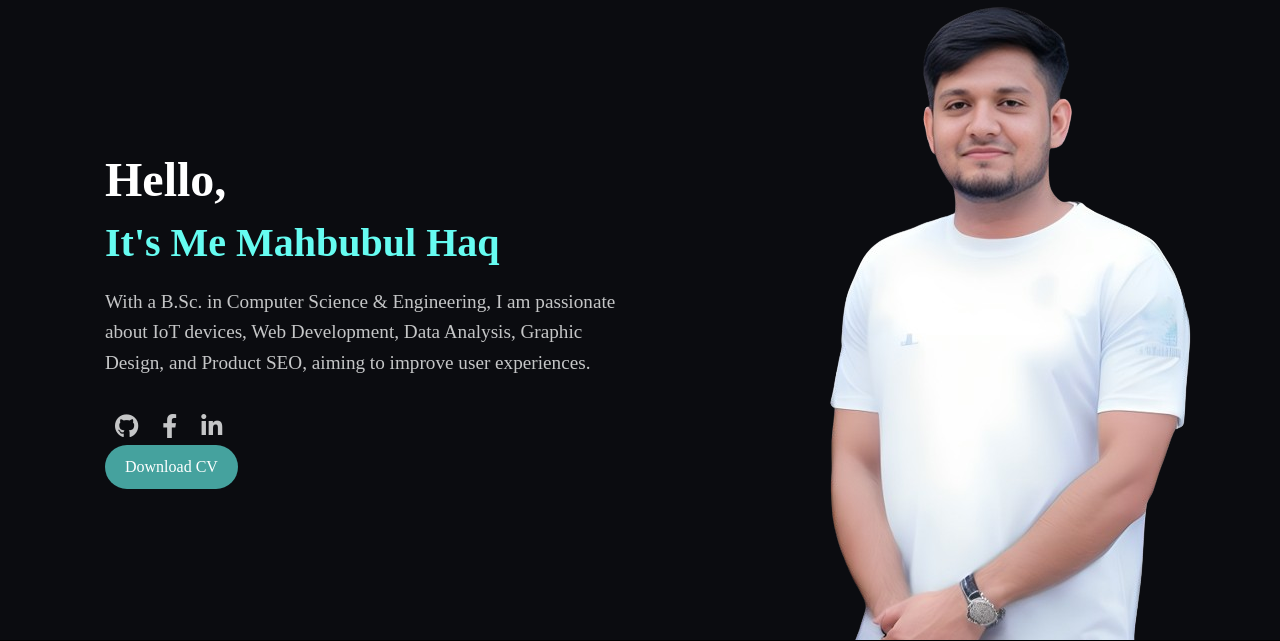
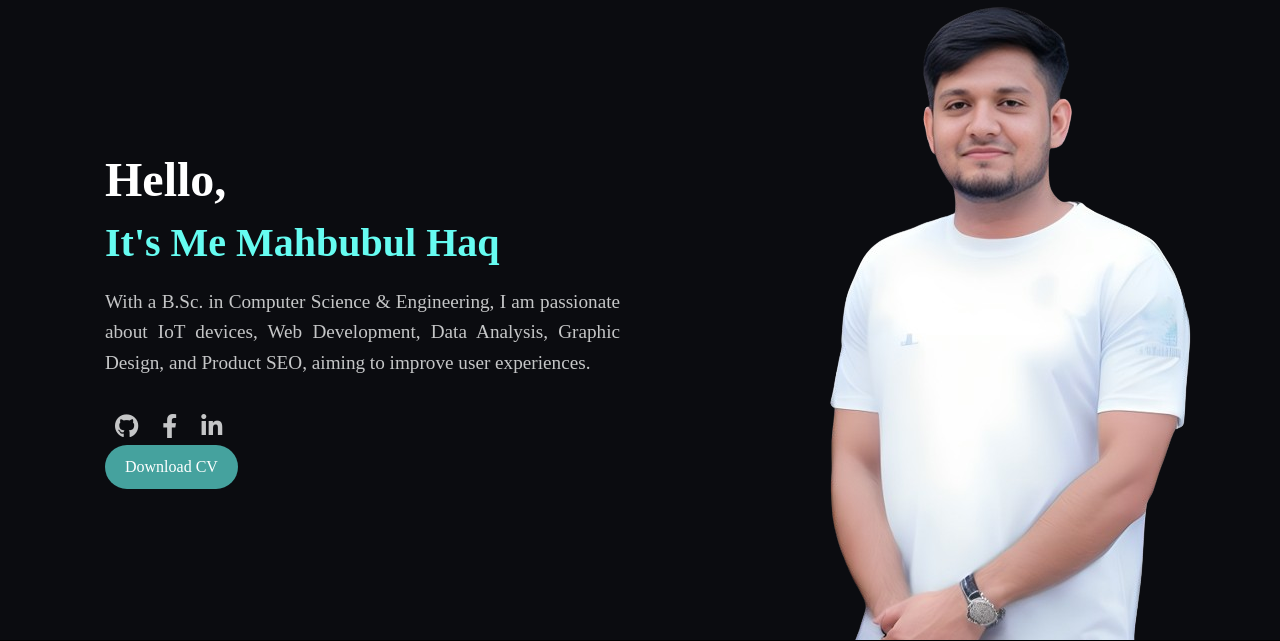
Before and after one commit to Mahbublhaq/Mahbubul_Haq, a Flask app: page / in a window 1280 px wide. Shown: the part 160-801 px from the top of the page. Run offline with Flask 3, Linux system fonts and the light colour scheme; some libraries are stand-ins or nearby versions.

Commit message:
2nd Edition

```diff
--- a/templates/index.html
+++ b/templates/index.html
@@ -246,7 +246,9 @@
                 background: rgba(102, 252, 241, 0.2); /* Highlight effect */
             }
         }
-
+        .d{
+            text-align: justify;
+        }
     </style>
 </head>
 <body>
```
